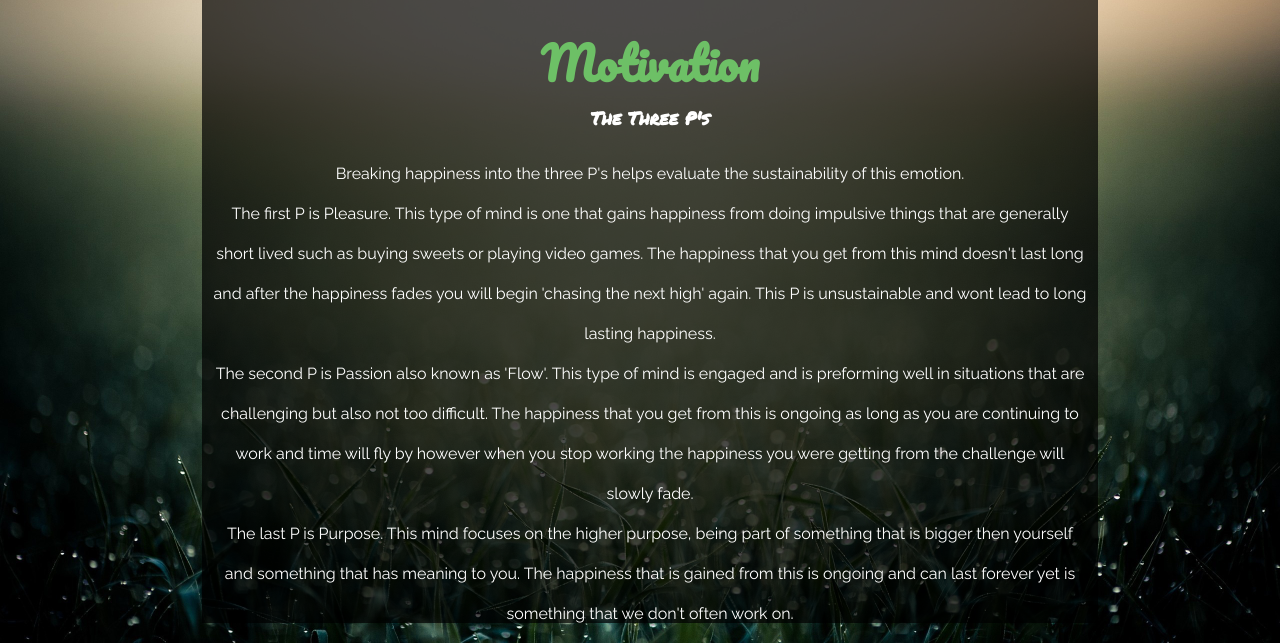
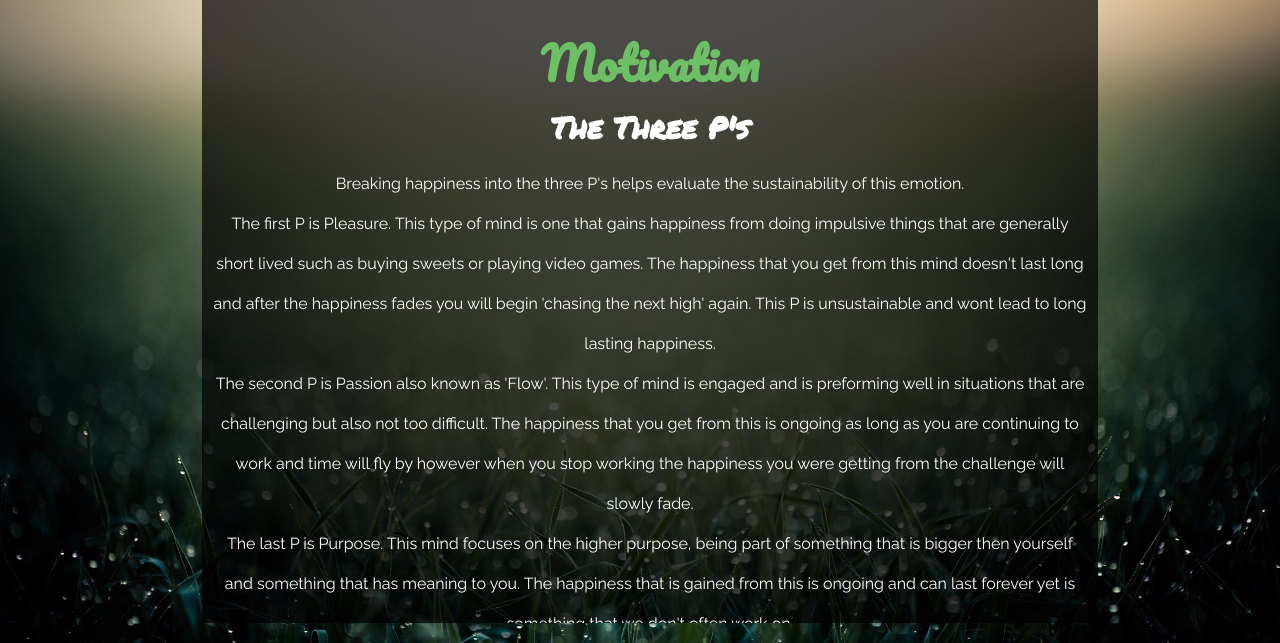
Before and after one commit to Olwiba/Olwiba.github.io, a plain HTML site: page blog/c7-motivation.html in a window 1280 px wide. Shown: the part 157-800 px from the top of the page. Drawn offline with Linux system fonts and the light colour scheme.

Commit message:
Fixed styles

```diff
--- a/blog/css/style.css
+++ b/blog/css/style.css
@@ -32,16 +32,16 @@ h2 {
 	font-family: 'Permanent Marker', cursive;
 	color: #ffffff;
 	text-transform: none;
-	font-size: 25px;
+	font-size: 30px;
 }
 
-h2 {
+h3 {
   margin-bottom: 10px;
   text-align: center;
   font-family: 'Permanent Marker', cursive;
   color: #ffffff;
   text-transform: none;
-  font-size: 18px;
+  font-size: 25px;
 }
 
 p {
```
